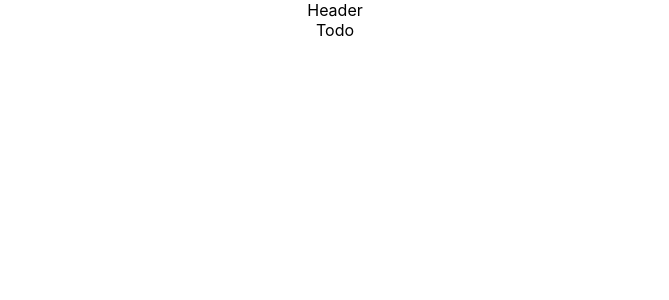
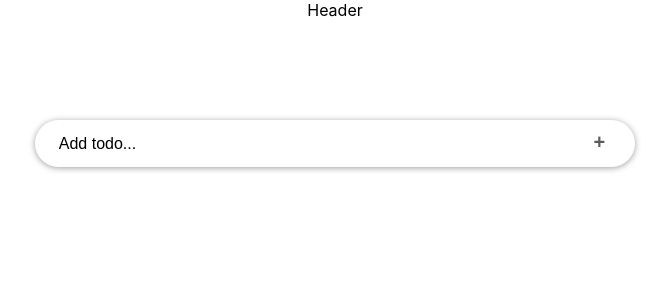
Before and after one commit to chrisdev0342/sprintFWD-React-Takehome, a React (Create React App) app: page /todo in a window 1280 px wide. Shown: the top 300 px of the page, without its empty margins (305-974 px from the left). Built offline with nearby package versions, Linux system fonts and the light colour scheme.

Commit message:
implemented todo module

```diff
--- /dev/null
+++ b/src/pages/Todo/InputTodo.jsx
@@ -0,0 +1,50 @@
+import React, { useState } from 'react';
+import PropTypes from 'prop-types';
+import styles from './Todo.module.css';
+
+const InputTodo = (props) => {
+    const [inputText, setInputText] = useState({
+        title: '',
+    });
+
+    const { addTodoProps } = props;
+
+    const onChange = (e) => {
+        setInputText({
+            ...inputText,
+            [e.target.name]: e.target.value,
+        });
+    };
+
+    const handleSubmit = (e) => {
+        e.preventDefault();
+        if (inputText.title.trim()) {
+            addTodoProps(inputText.title);
+            setInputText({
+                title: '',
+            });
+        }
+    };
+
+    return (
+        <form onSubmit={handleSubmit} className={styles.formConatiner}>
+            <input
+                type="text"
+                className={styles.inputText}
+                placeholder="Add todo..."
+                value={inputText.title}
+                onChange={onChange}
+                name="title"
+            />
+            <button type="button" className={styles.inputSubmit} onClick={handleSubmit}>
+                +
+            </button>
+        </form>
+    );
+};
+
+InputTodo.propTypes = {
+    addTodoProps: PropTypes.func.isRequired,
+};
+
+export default InputTodo;
--- a/src/pages/Todo/Todo.jsx
+++ b/src/pages/Todo/Todo.jsx
@@ -1,10 +1,47 @@
-import './style.css';
+import React, { useState } from 'react';
+import InputTodo from './InputTodo';
+import TodoList from './TodoList';
+import styles from './Todo.module.css';
 
-const Todo = () => {
+const TodoContainer = () => {
+    const [todos, setTodos] = useState([]);
+
+    const delTodo = (id) => {
+        setTodos([...todos.filter((todo) => todo.id !== id)]);
+    };
+
+    const addTodoItem = (title) => {
+        const newTodo = {
+            id: new Date().getTime(),
+            title,
+            completed: false,
+        };
+        setTodos([...todos, newTodo]);
+    };
+
+    const setUpdate = (updatedTitle, id) => {
+        setTodos(
+            todos.map((todo) => {
+                if (todo.id === id) {
+                    // eslint-disable-next-line no-param-reassign
+                    todo.title = updatedTitle;
+                }
+                return todo;
+            }),
+        );
+    };
+
     return (
-        <nav>
-            Todo
-        </nav>
-    )
-}
-export default Todo;
+        <div className={styles.container}>
+            <InputTodo addTodoProps={addTodoItem} />
+            <TodoList
+                todos={todos}
+                deleteTodoProps={delTodo}
+                setUpdate={setUpdate}
+            />
+
+        </div>
+    );
+};
+
+export default TodoContainer;
--- /dev/null
+++ b/src/pages/Todo/Todo.module.css
@@ -0,0 +1,93 @@
+.container {
+  display: flex;
+  flex-direction: column;
+  justify-content: center;
+  align-items: center;
+  max-width: 600px;
+  margin: 0 auto;
+  margin-top: 100px;
+}
+
+.inner {
+  width: 100%;
+  padding: 8rem 10px 4rem;
+}
+
+.formConatiner {
+  width: 100%;
+  margin-bottom: 20px;
+  display: flex;
+  border-radius: calc(0.5 * 100px);
+  box-shadow: 0 1px 6px 0 rgba(0, 0, 0, 0.38);
+  justify-content: space-evenly;
+}
+
+.inputText {
+  font-size: 1rem;
+  font-weight: 400;
+  width: 85%;
+  padding-right: 5px;
+  padding-left: 10px;
+  border-radius: calc(0.5 * 100px);
+}
+
+.inputText::placeholder {
+  color: #000;
+}
+
+.inputSubmit {
+  background: transparent;
+  color: #5b5b5b;
+  text-transform: capitalize;
+  cursor: pointer;
+  font-weight: 600;
+  margin-right: 10px;
+  font-size: 20px;
+  font-weight: bold;
+}
+
+.inputText,
+.inputSubmit {
+  height: 45px;
+  outline: none;
+  border: none;
+}
+
+ul {
+  width: 100%;
+}
+
+.item {
+  font-size: 1.2rem;
+  list-style-type: none;
+  padding: 17px 0;
+  border-bottom: 1px solid #eaeaea;
+}
+
+.itemList {
+  display: flex;
+  justify-content: space-between;
+}
+
+.checkbox {
+  margin-right: 15px;
+}
+
+.item button {
+  font-size: 13px;
+  background: #f1f3f4;
+  border: none;
+  cursor: pointer;
+  float: right;
+  outline: none;
+  border-radius: 100px;
+  height: 50px;
+  width: 50px;
+  margin: -10px 0 0 10px;
+}
+
+.textInput {
+  width: 100%;
+  padding: 10px;
+  border: 1px solid #dfdfdf;
+}
--- /dev/null
+++ b/src/pages/Todo/TodoItem.jsx
@@ -0,0 +1,72 @@
+import React, { useState } from 'react';
+import PropTypes from 'prop-types';
+import styles from './Todo.module.css';
+
+const TodoItem = (props) => {
+    const [editing, setEditing] = useState(false);
+
+    const { todo } = props;
+    const { completed, id, title } = todo;
+    const { deleteTodoProps, setUpdate } = props;
+
+    const handleEditing = () => {
+        setEditing(true);
+    };
+    const handleUpdatedDone = (event) => {
+        if (event.key === 'Enter') {
+            setEditing(false);
+        }
+    };
+
+    const completedStyle = {
+        fontStyle: 'italic',
+        color: '#595959',
+        opacity: 0.4,
+        textDecoration: 'line-through',
+    };
+
+    const viewMode = {};
+    const editMode = {};
+    if (editing) {
+        viewMode.display = 'none';
+    } else {
+        editMode.display = 'none';
+    }
+
+    return (
+        <li className={styles.item}>
+            <div className={styles.itemList} style={viewMode}>
+                <span style={completed ? completedStyle : null}>{title}</span>
+                <div>
+                    <button type="button" onClick={() => deleteTodoProps(id)}>
+                        delete
+                    </button>
+                    <button type="button" onClick={handleEditing}>
+                        Edit
+                    </button>
+                </div>
+            </div>
+            <input
+                type="text"
+                style={editMode}
+                className={styles.textInput}
+                value={title}
+                onChange={(e) => {
+                    setUpdate(e.target.value, id);
+                }}
+                onKeyDown={handleUpdatedDone}
+            />
+        </li>
+    );
+};
+
+TodoItem.propTypes = {
+    todo: PropTypes.isRequired,
+};
+
+TodoItem.propTypes = {
+    deleteTodoProps: PropTypes.func.isRequired,
+    setUpdate: PropTypes.func.isRequired,
+};
+
+export default TodoItem;
--- /dev/null
+++ b/src/pages/Todo/TodoList.jsx
@@ -0,0 +1,31 @@
+import React from 'react';
+import PropTypes from 'prop-types';
+import TodoItem from './TodoItem';
+
+const TodoList = (props) => {
+    const { todos } = props;
+    const { deleteTodoProps, setUpdate } = props;
+    return (
+        <ul>
+            {todos.map((todo) => (
+                <TodoItem
+                    key={todo.id}
+                    todo={todo}
+                    deleteTodoProps={deleteTodoProps}
+                    setUpdate={setUpdate}
+                />
+            ))}
+        </ul>
+    );
+};
+
+TodoList.propTypes = {
+    todos: PropTypes.isRequired,
+};
+
+TodoList.propTypes = {
+    deleteTodoProps: PropTypes.func.isRequired,
+    setUpdate: PropTypes.func.isRequired,
+};
+
+export default TodoList;
```
Also changed, not shown: src/pages/Todo/style.css (deleted).
